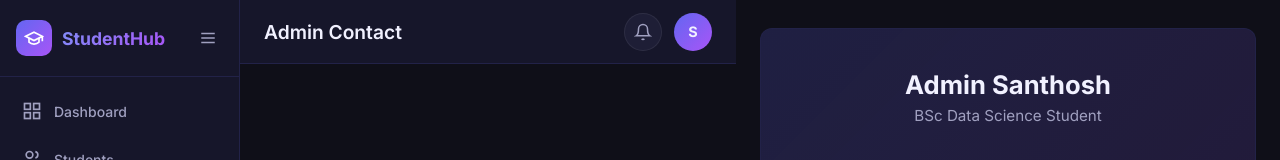
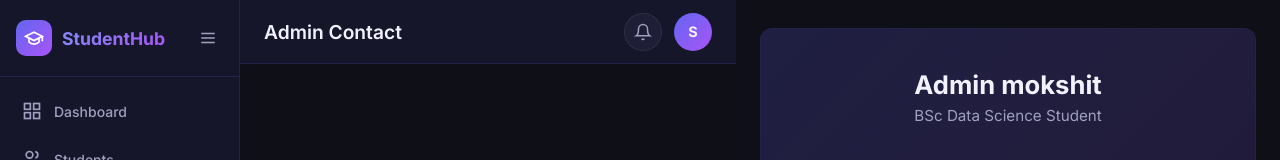
Before and after one commit to Mokshit045/STUDENT-MANAGMENT-SYSTEM, a website: page public/index.html in a window 1280 px wide. Both pictures are taken after a click on the link "StudentHub". Shown: the top 160 px of the page. Drawn offline with Linux system fonts and the light colour scheme; no server answers.

Commit message:
Update index.html

```diff
--- a/public/index.html
+++ b/public/index.html
@@ -340,7 +340,7 @@
   <main class="page-content hidden" id="page-admin">
     <div class="admin-profile-container">
       <div class="admin-header">
-        <h2>Admin Santhosh</h2>
+        <h2>Admin mokshit </h2>
         <p>BSc Data Science Student</p>
       </div>
 
```
